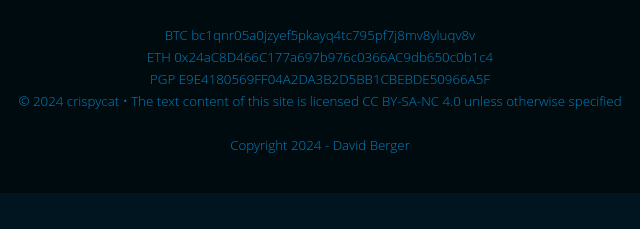
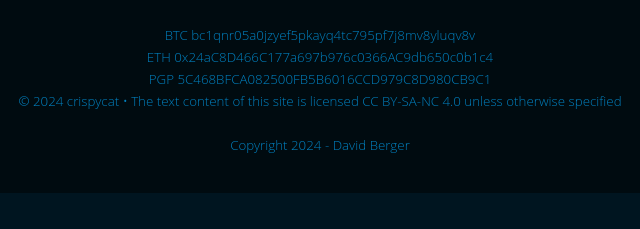
Before and after one commit to axiomcity/axiomcity.github.io, a plain HTML site: page index.html in a window 1280 px wide. Shown: the part 1898-2127 px from the top of the page, 320-960 px from the left. Drawn offline with Linux system fonts and the light colour scheme.

Commit message:
Update index.html

```diff
--- a/index.html
+++ b/index.html
@@ -127,7 +127,7 @@
                 </div>
 				<small> BTC bc1qnr05a0jzyef5pkayq4tc795pf7j8mv8yluqv8v </small><br>
                 <small> ETH 0x24aC8D466C177a697b976c0366AC9db650c0b1c4 </small><br>
-				<small> PGP E9E4180569FF04A2DA3B2D5BB1CBEBDE50966A5F </small><br>
+				<small> PGP 5C468BFCA082500FB5B6016CCD979C8D980CB9C1 </small><br>
 				<small> © 2024 crispycat • The text content of this site is licensed CC BY-SA-NC 4.0 unless otherwise specified</small><br><br>
 				<small>Copyright 2024 - David Berger</small>
             </section>
```
